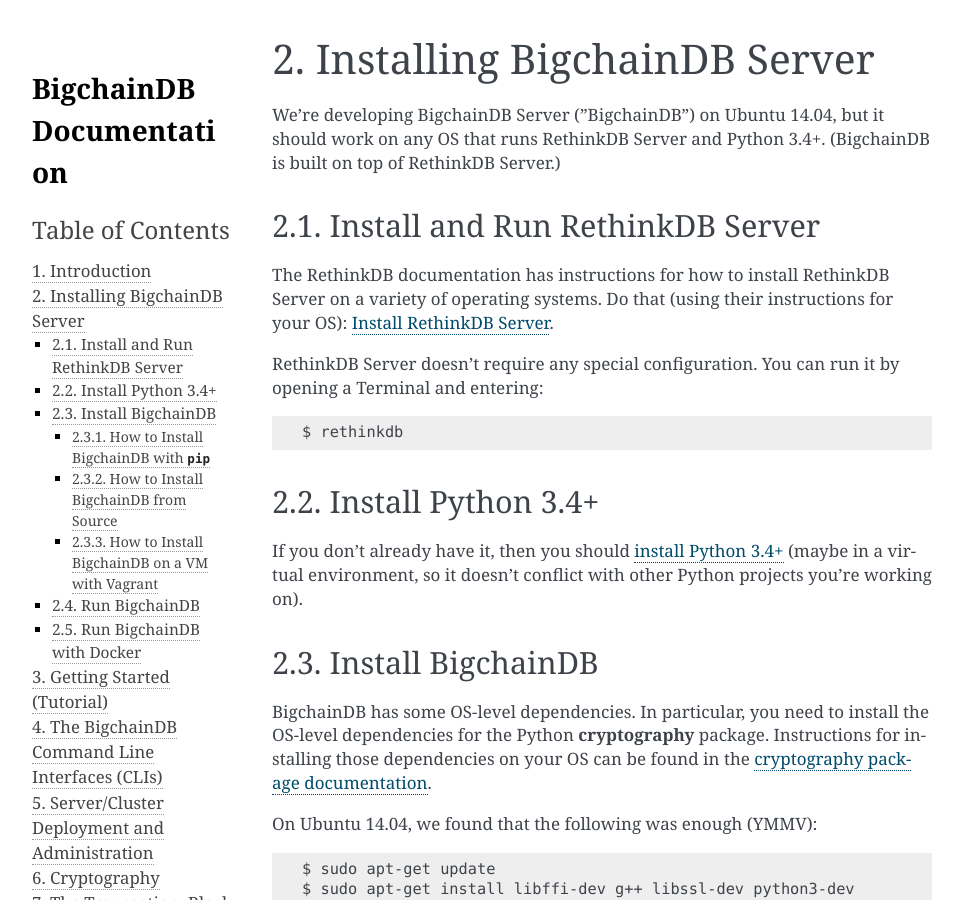
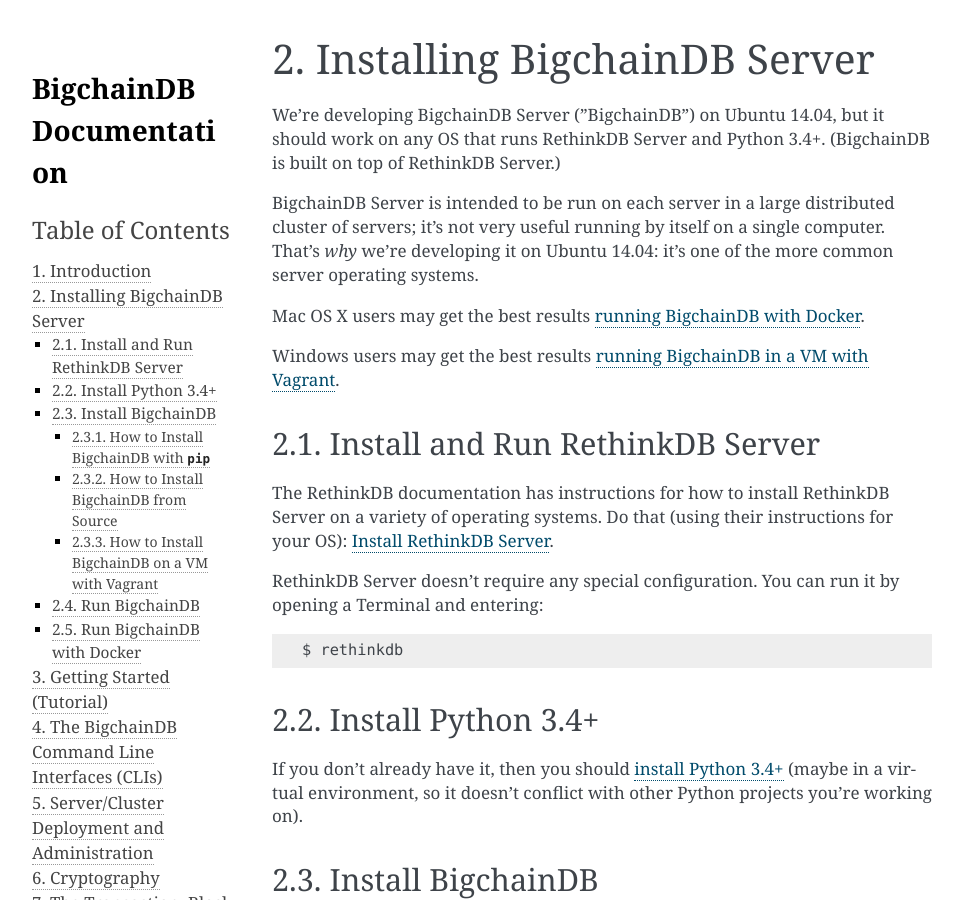
Before and after one commit to bigchaindb/bigchaindb, a Sphinx documentation site: the page built from docs/source/installing.md, in a window 1280 px wide and 900 px high. Shown: the whole window, without its empty margins (148-1111 px from the left). Built offline with Sphinx 7.4.7, drawn with Linux system fonts in a browser that asks for light colours.

Commit message:
Improve install docs for non-Linux users

```diff
--- a/docs/source/installing.md
+++ b/docs/source/installing.md
@@ -1,6 +1,12 @@
 # Installing BigchainDB Server
 
 We're developing BigchainDB Server ("BigchainDB") on Ubuntu 14.04, but it should work on any OS that runs RethinkDB Server and Python 3.4+. (BigchainDB is built on top of RethinkDB Server.)
+
+BigchainDB Server is intended to be run on each server in a large distributed cluster of servers; it's not very useful running by itself on a single computer. That's _why_ we're developing it on Ubuntu 14.04: it's one of the more common server operating systems.
+
+Mac OS X users may get the best results [running BigchainDB with Docker](https://bigchaindb.readthedocs.org/en/develop/installing.html#run-bigchaindb-with-docker).
+
+Windows users may get the best results [running BigchainDB in a VM with Vagrant](https://bigchaindb.readthedocs.org/en/develop/installing.html#how-to-install-bigchaindb-on-a-vm-with-vagrant).
 
 ## Install and Run RethinkDB Server
 
```
